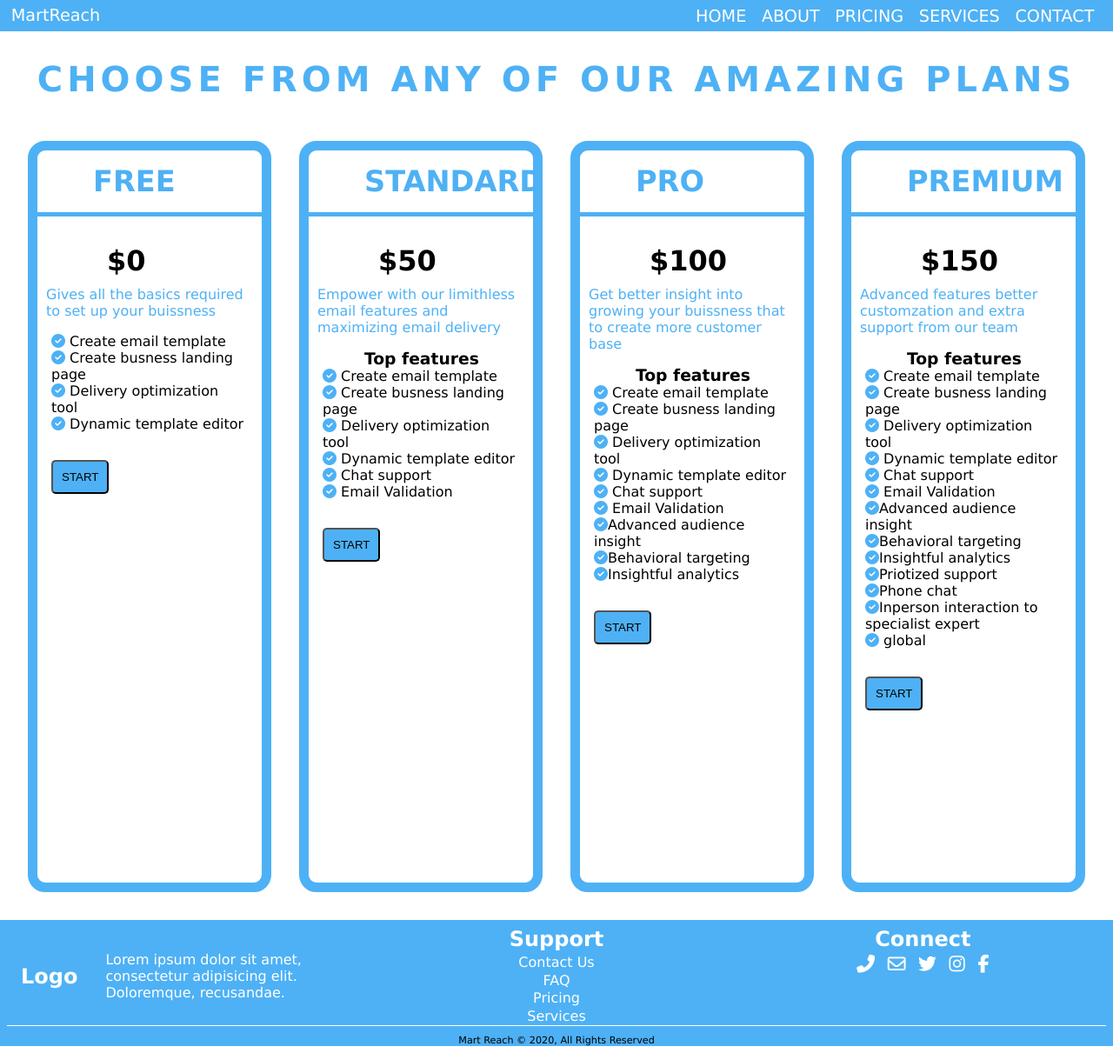
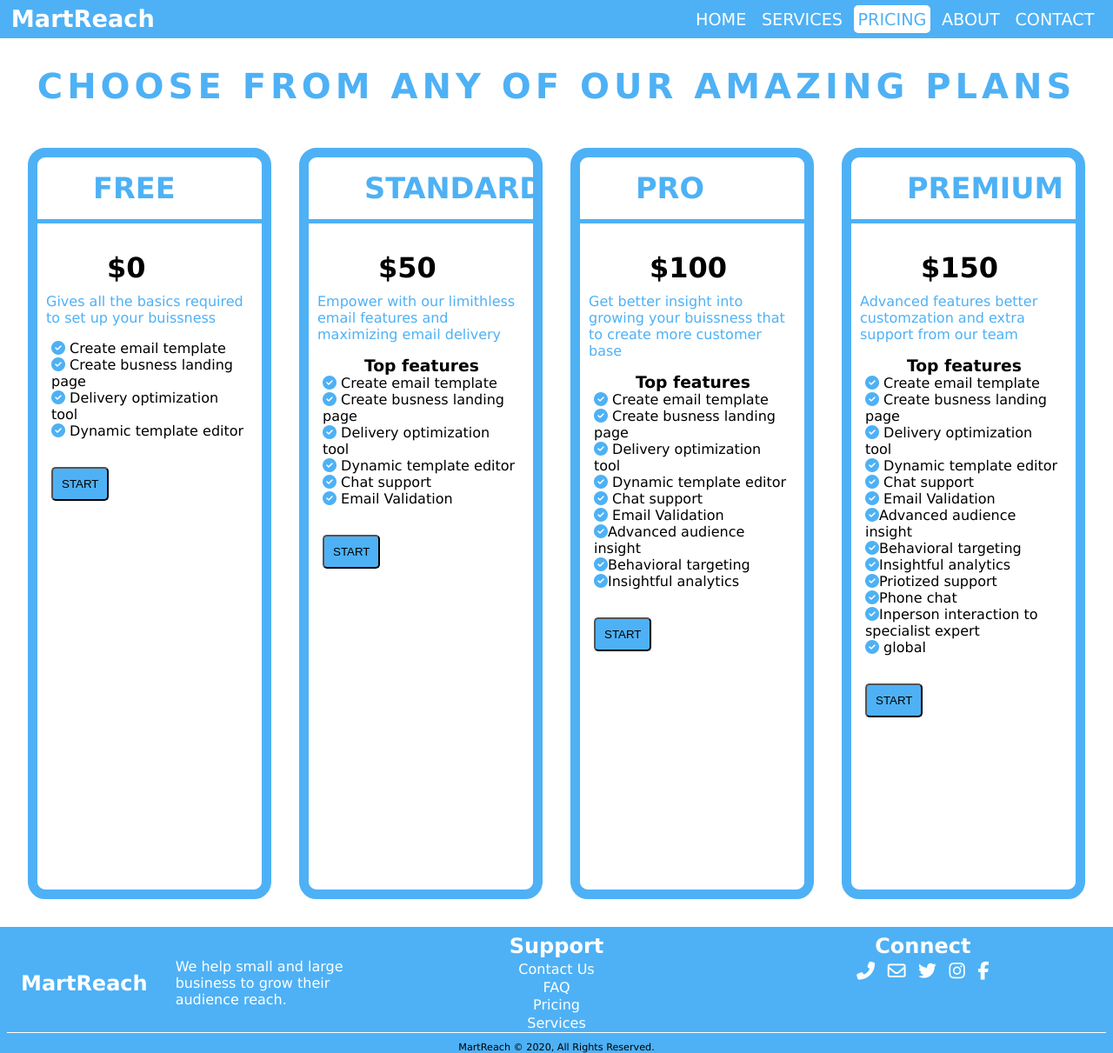
Before and after one commit to eonyedikachi/digital-marketing-tool, a plain HTML site: page pricing.html in a window 1280 px wide. Shown: the whole page at 87% size. Drawn offline with Linux system fonts and the light colour scheme; a web font is replaced by a local one.

Commit message:
updated nav bar

```diff
--- a/pricing.html
+++ b/pricing.html
@@ -14,11 +14,12 @@
     <header class="navbar">
       <div class="container">
         <div class="logo">
-          MartReach
+          <p>MartReach</p>
           <button
             type="button"
             class="hamburger"
-            aria-label="Toggle Navigation" >
+            aria-label="Toggle Navigation"
+          >
             <span class="hamburger-box">
               <span class="hamburger-list hamburger-list1"></span>
               <span class="hamburger-list hamburger-list2"></span>
@@ -29,19 +30,19 @@
         <nav>
           <ul class="nav-list">
             <li class="nav-items">
-              <a href="index.html">HOME</a>
-            </li>
-            <li class="nav-items">
-              <a href="#">ABOUT</a>
-            </li>
-            <li class="nav-items">
-              <a href="./pricing.html">PRICING</a>
+              <a href="./index.html">HOME</a>
             </li>
             <li class="nav-items">
               <a href="#">SERVICES</a>
             </li>
             <li class="nav-items">
-              <a href="#">CONTACT</a>
+              <a class="current" href="./pricing.html">PRICING</a>
+            </li>
+            <li class="nav-items">
+              <a href="about.html">ABOUT</a>
+            </li>
+            <li class="nav-items">
+              <a href="./contact.html">CONTACT</a>
             </li>
           </ul>
         </nav>
@@ -153,17 +154,14 @@
       <div class="container">
         <div class="footer-content">
           <div class="foot footer-logo">
-              <p>Logo</p>
-              <p>
-                Lorem ipsum dolor sit amet, consectetur adipisicing elit.
-                Doloremque, recusandae.
-              </p>
+            <p>MartReach</p>
+            <p>We help small and large business to grow their audience reach.</p>
           </div>
           <div class="foot support">
             <h2>Support</h2>
             <ul>
               <li>
-                  <a href="#">Contact Us</a>
+                <a href="./contact.html">Contact Us</a>
               </li>
               <li>
                 <a href="#">FAQ</a>
@@ -186,7 +184,7 @@
           </div>
         </div>
         <div class="copyright">
-            <p>Mart Reach &copy; 2020, All Rights Reserved</p>
+          <p>MartReach &copy; 2020, All Rights Reserved.</p>
         </div>
       </div>
     </footer>
```
Also changed, not shown: about.html (+1 -1 lines). Lines whose indentation alone changed are shown as unchanged.
